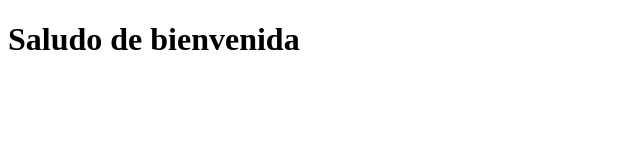
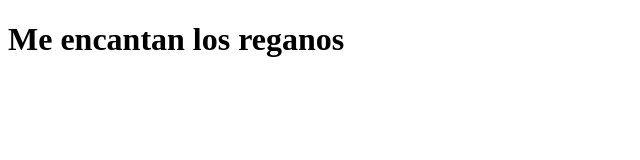
Before and after one commit to carlosandresdiazs/git3, a plain HTML site: page index.html in a window 1280 px wide. Shown: the whole page, without its empty margins (0-640 px from the left). Drawn offline with Linux system fonts and the light colour scheme.

Commit message:
Cambio el index porque me mando

```diff
--- a/index.html
+++ b/index.html
@@ -7,6 +7,6 @@
     <title>Document</title>
 </head>
 <body>
-    <h1>Saludo de bienvenida</h1>
+    <h1>Me encantan los reganos</h1>
 </body>
 </html>
```
